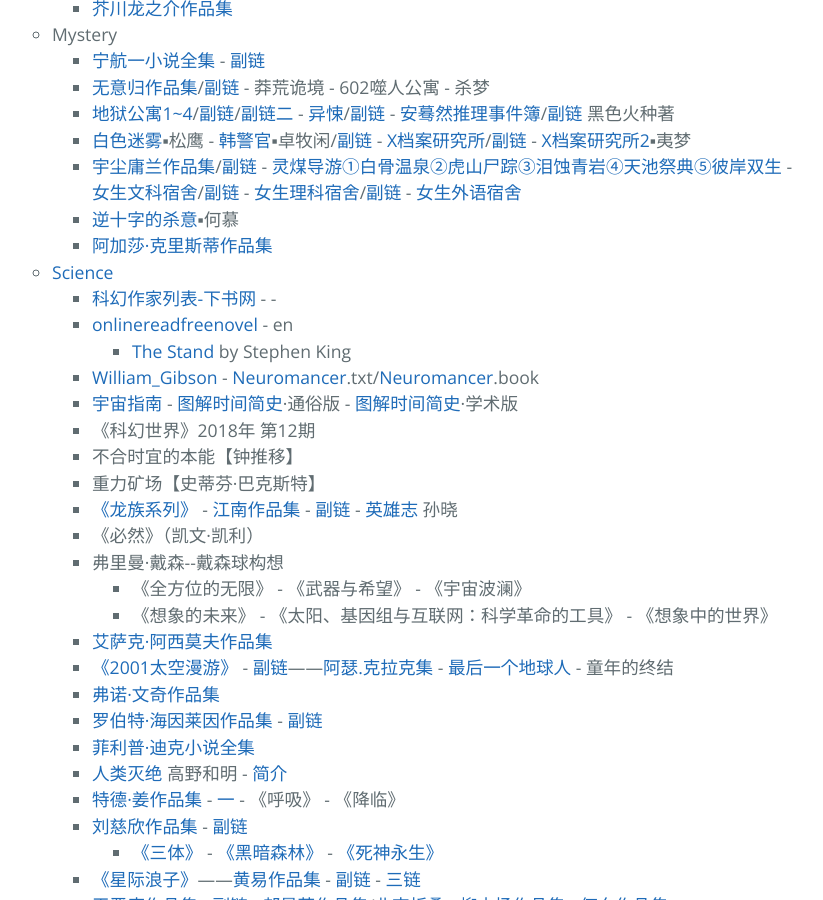
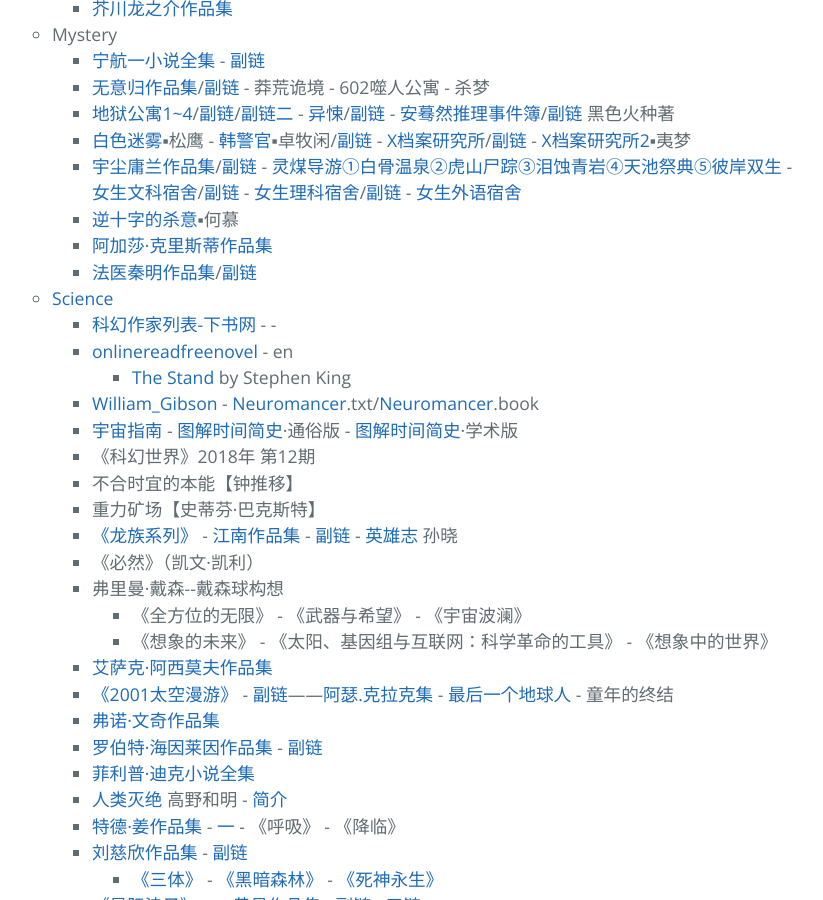
Before and after one commit to AmbroseRen/test, a Jekyll site: the page built from Library/BookListsOne.md, in a window 1280 px wide and 900 px high, scrolled down 5206 px. Shown: the whole window, without its empty margins (252-1075 px from the left). Built offline with Jekyll 4.4.1, drawn with Linux system fonts in a browser that asks for light colours; our own code applies the rules of GitHub Pages for plain Markdown files; the repository's description, which GitHub fills in, is left out.

Commit message:
Update BookListsOne.md

```diff
--- a/Library/BookListsOne.md
+++ b/Library/BookListsOne.md
@@ -278,6 +278,7 @@
                     <li><a href="https://tw.m.ixdzs.com/author/宇尘庸兰">宇尘庸兰作品集</a>/<a href="https://www.bxwxorg.com/author/宇尘庸兰.html">副链</a> - <a href="https://tw.ttkan.co/novel/chapters/lingmeidaoyou-yuchenyonglan">灵煤导游①白骨温泉②虎山尸踪③泪蚀青岩④天池祭典⑤彼岸双生</a> - <a href="https://www.zhaiyd9.com/book/537731/nvshengwenkesushe_mulu.html">女生文科宿舍</a>/<a href="https://www.sto.cx/book-163991-1.html">副链</a> - <a href="https://m.biaiks.com/kanwen/jjOa/indexlist.html">女生理科宿舍</a>/<a href="https://m.erqisw.com/yuedu/xKD/ml.html">副链</a> - <a href="https://www.zhaiyd9.com/book/537737/nvshengwaiyusushe_mulu.html">女生外语宿舍</a></li>
 		    <li><a href="http://www.diandianxs.com/nishizideshayi/">逆十字的杀意</a>▪何慕</li>
 		    <li><a href="https://www.kanunu8.com/files/writer/9497.html">阿加莎·克里斯蒂作品集</a></li>
+		    <li><a href="https://www.mengruan.com/fayi/">法医秦明作品集</a>/<a href="https://www.kanunu8.com/files/writer/10533.html">副链</a></li>
                 </ul>
             </li>
             <li id="science"><a href="#top">Science</a>
```
